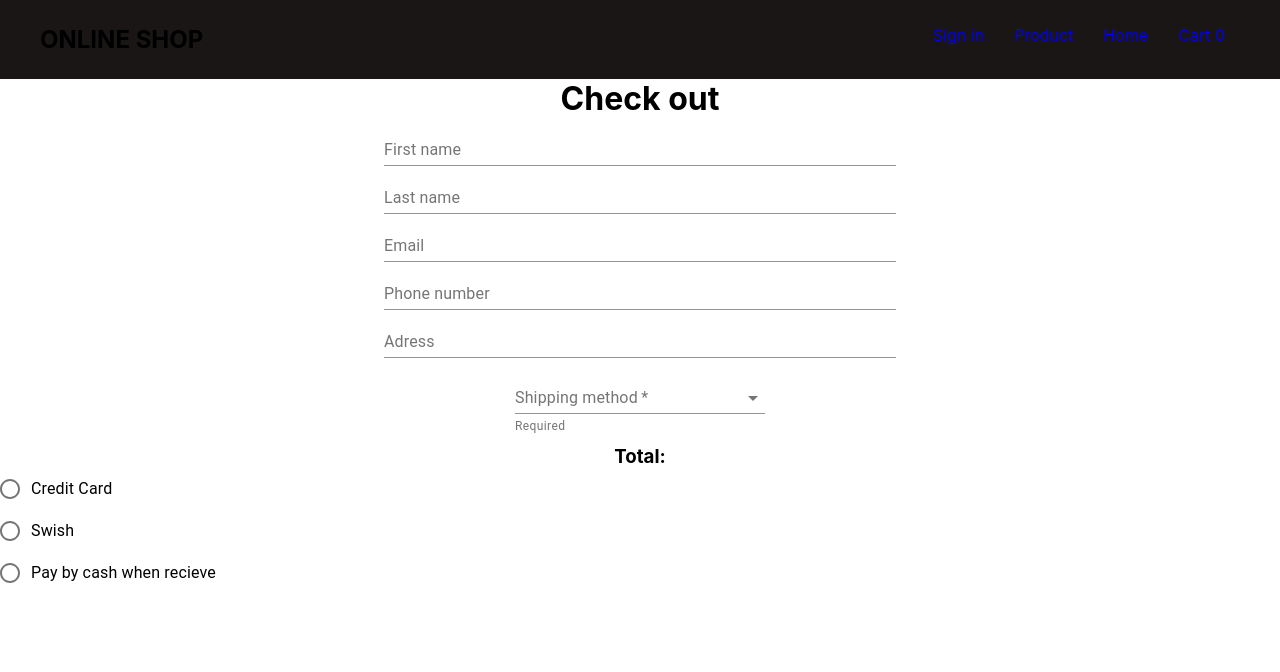
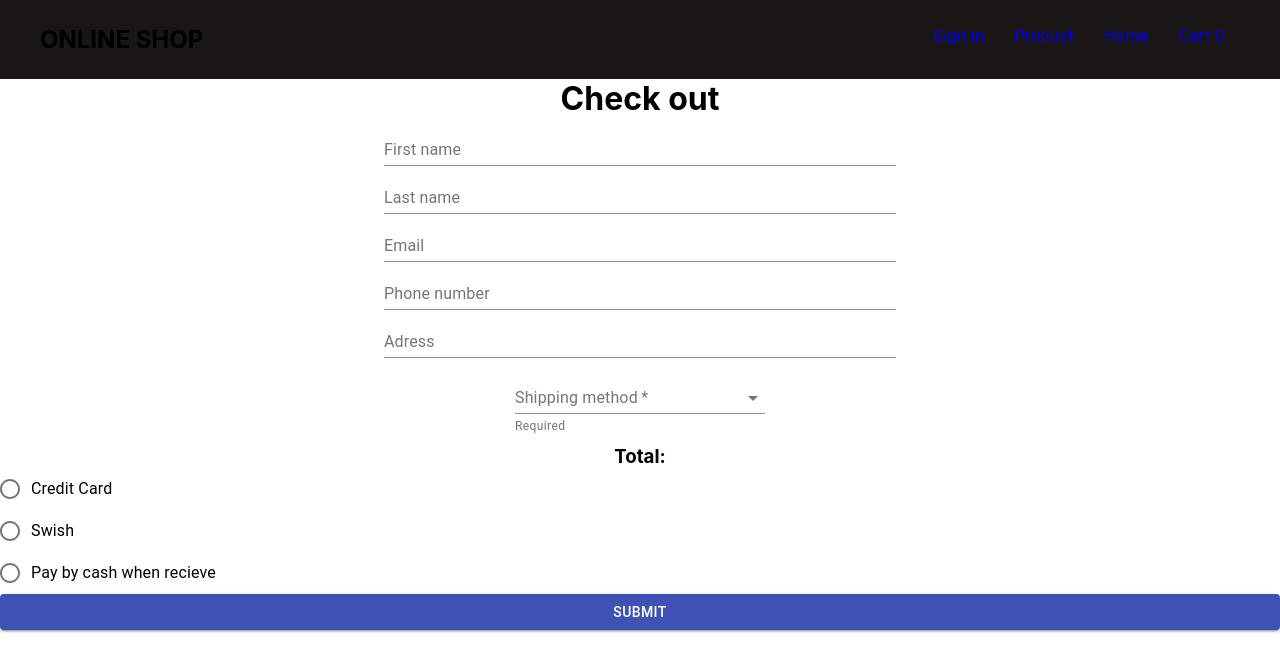
Before and after one commit to odde90/ecommercestore, a React (Create React App) app: page /CheckoutForm in a window 1280 px wide. Shown: the top 672 px of the page. Built offline with nearby package versions, Linux system fonts and the light colour scheme; the HTML template or start-up script is replaced by a standard one.

Commit message:
Submit Button

```diff
--- a/src/Componenets/checkoutForm.tsx
+++ b/src/Componenets/checkoutForm.tsx
@@ -9,6 +9,7 @@ import  Shipping from './shipping';
 import MyForm  from './payment'
 import { kMaxLength } from 'buffer';
 import { maxHeight } from '@material-ui/system';
+import { Button } from '@material-ui/core';
 
 export class checkoutForm extends Component  {
     state={
@@ -34,7 +35,7 @@ export class checkoutForm extends Component  {
         return (
             <div >
             {/* </div> <form  noValidate autoComplete="off">className={classes.root} */}
-        <form  noValidate autoComplete="off"  style={formStyle}>
+        <form autoComplete="on"  style={formStyle}>
            <h1>Check out</h1>
             <TextField
           label="First name"
@@ -43,7 +44,8 @@ export class checkoutForm extends Component  {
           name='firstName'
           onChange={this.handleChange}
           inputProps={{
-            minlength : 3
+            minlength : 3,
+            required: true
           }}
         />
           <TextField
@@ -85,6 +87,10 @@ export class checkoutForm extends Component  {
       <h3>Total:</h3>
 
       <MyForm/>
+
+      <Button variant="contained" color="primary" type='submit' href="#contained-buttons">
+  submit
+</Button>
               </form>
              </div>
         )
```
